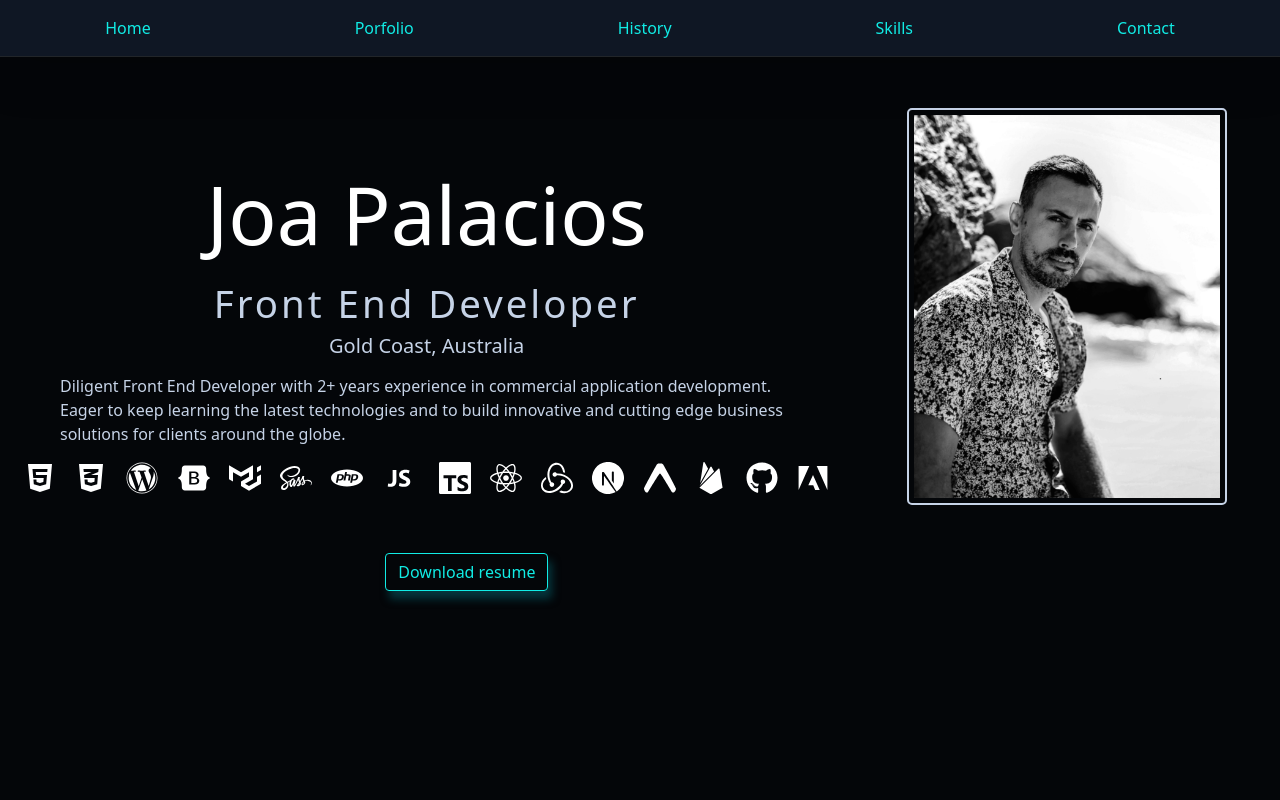
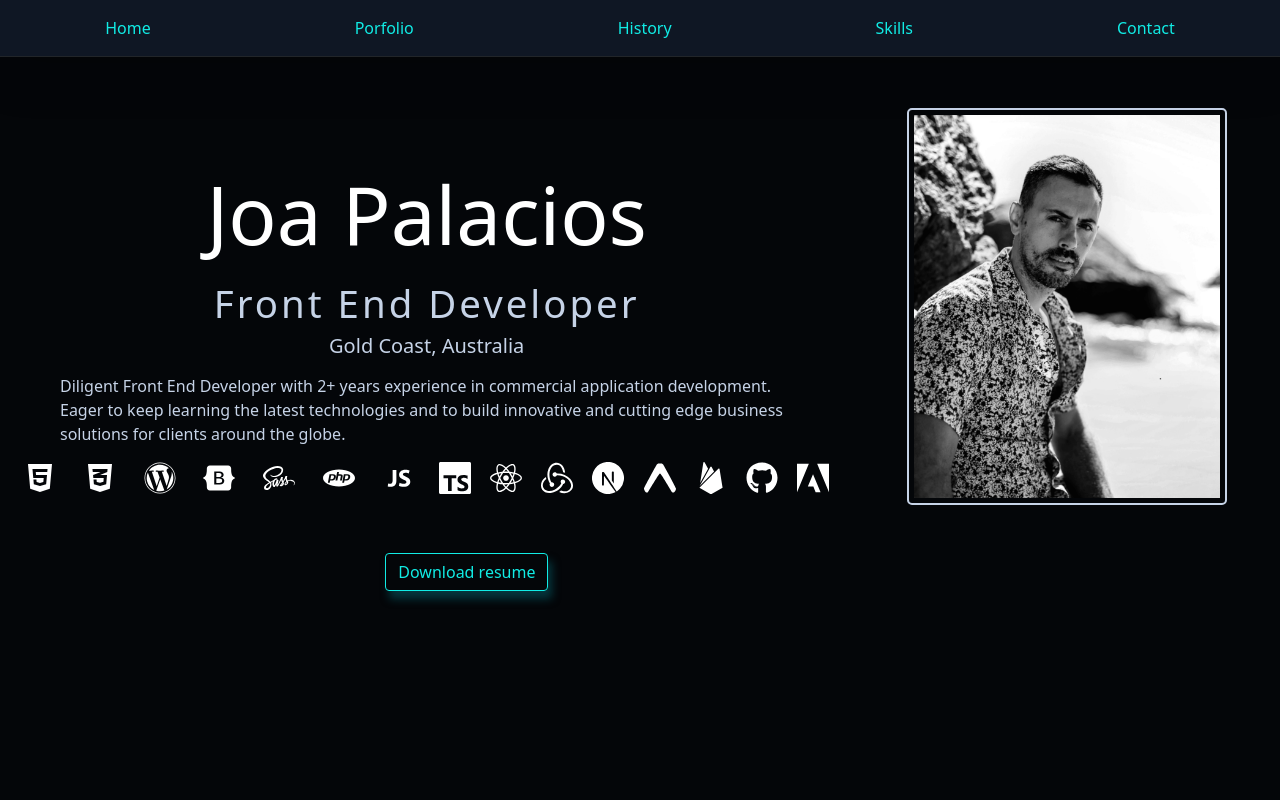
Before and after one commit to JoaquinPalacios/Portfolio-old, a Next.js app: page / in a window 1280 px wide. Shown: the top 800 px of the page. Built offline with nearby package versions, Linux system fonts and the light colour scheme.

Commit message:
react icon materialui deleted due to error in deployment

```diff
--- a/package.json
+++ b/package.json
@@ -20,7 +20,7 @@
     "react": "17.0.2",
     "react-bootstrap": "^1.6.1",
     "react-dom": "17.0.2",
-    "react-icons": "^4.2.0",
+    "react-icons": "^4.3.1",
     "react-intersection-observer": "^8.32.2",
     "react-scrollspy": "^3.4.3"
   },
--- a/pages/index.tsx
+++ b/pages/index.tsx
@@ -1,5 +1,5 @@
-import { FaAdobe, FaBootstrap, FaCss3Alt, FaGithub, FaHtml5, FaReact, FaSass, FaWordpress } from 'react-icons/fa';
-import { SiExpo, SiFirebase, SiMaterialUi, SiNextDotJs, SiPhp, SiRedux, SiTypescript } from "react-icons/si";
+import { FaBootstrap, FaCss3Alt, FaGithub, FaHtml5, FaReact, FaSass, FaWordpress } from 'react-icons/fa';
+import { SiAdobe, SiExpo, SiFirebase, SiNextDotJs, SiPhp, SiRedux, SiTypescript } from "react-icons/si";
 
 import Button from 'react-bootstrap/Button';
 import Col from 'react-bootstrap/Col';
@@ -36,7 +36,7 @@ export default function Home() {
                   <FaCss3Alt size='2em' className={styles.iconsCss} />
                   <FaWordpress size='2em' className={styles.iconsWp} />
                   <FaBootstrap size='2em' className={styles.iconsBoots} />
-                  <SiMaterialUi size='2em' className={styles.iconsMui} />
+                  {/* <SiMaterialUi size='2em' className={styles.iconsMui} /> */}
                   <FaSass size='2em' className={styles.iconsSass} />
                   <SiPhp size='2em' className={styles.iconPhp} />
                   <DiJavascript1 size='2em' className={styles.iconsJs} />
@@ -49,7 +49,7 @@ export default function Home() {
                   <SiExpo size='2em' className={styles.iconExpo} />
                   <SiFirebase size='2em' className={styles.iconsFb} />
                   <FaGithub size='2em' className={styles.iconsNext} />
-                  <FaAdobe size='2em' className={styles.iconsAdobe} />
+                  <SiAdobe size='2em' className={styles.iconsAdobe} />
                 </Col>
               </Row>
           </Col>
```
Also changed, not shown: 1 other file (tests, documents, lock files or other folders).
